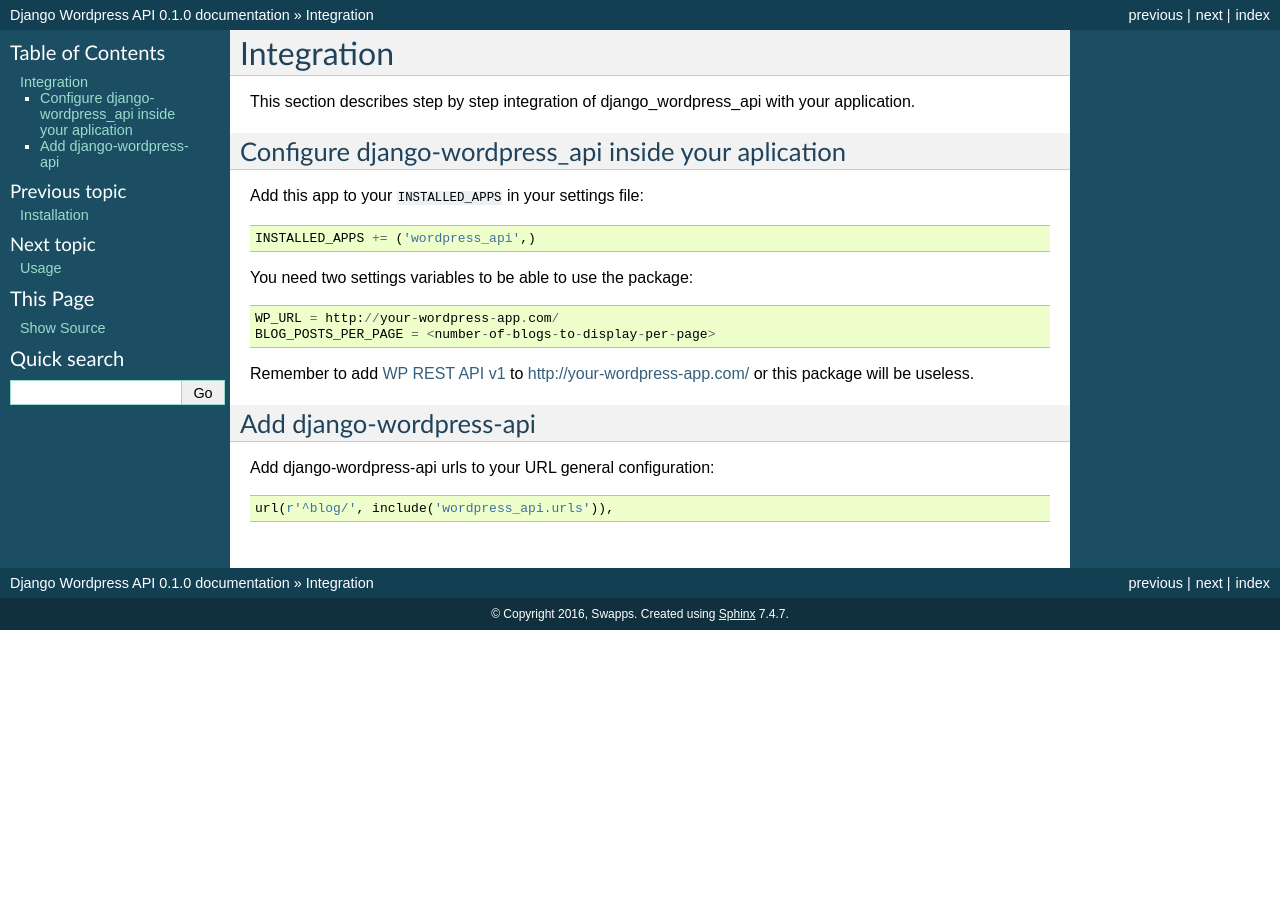
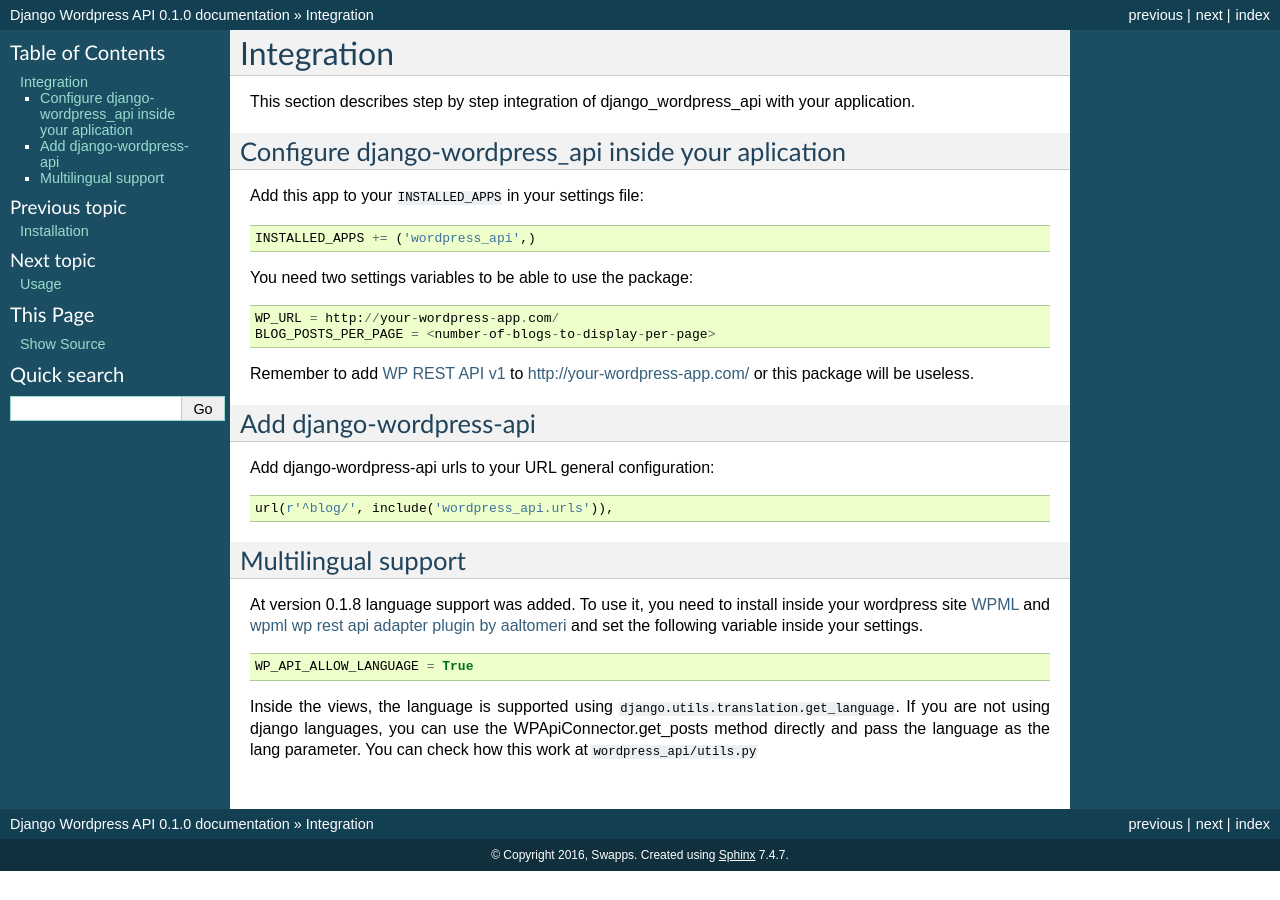
Before and after one commit to swappsco/django-wordpress-api, a Sphinx documentation site: the page built from docs/integration.rst, in a window 1280 px wide. Built offline with Sphinx 7.4.7, drawn with Linux system fonts in a browser that asks for light colours.

Commit message:
updated docs

```diff
--- a/docs/integration.rst
+++ b/docs/integration.rst
@@ -27,3 +27,15 @@ Add django-wordpress-api
 Add django-wordpress-api urls to your URL general configuration::
 
     url(r'^blog/', include('wordpress_api.urls')),
+
+
+Multilingual support
+------------------------
+
+At version 0.1.8 language support was added. To use it, you need to install inside your wordpress site `WPML <https://wpml.org>`_ and `wpml wp rest api adapter plugin by aaltomeri <https://github.com/aaltomeri/wpml-wp-rest-api-adapter>`_ and set the following variable inside your settings.
+
+::
+
+    WP_API_ALLOW_LANGUAGE = True
+
+Inside the views, the language is supported using ``django.utils.translation.get_language``. If you are not using django languages, you can use the WPApiConnector.get_posts method directly and pass the language as the lang parameter. You can check how this work at ``wordpress_api/utils.py``
```
